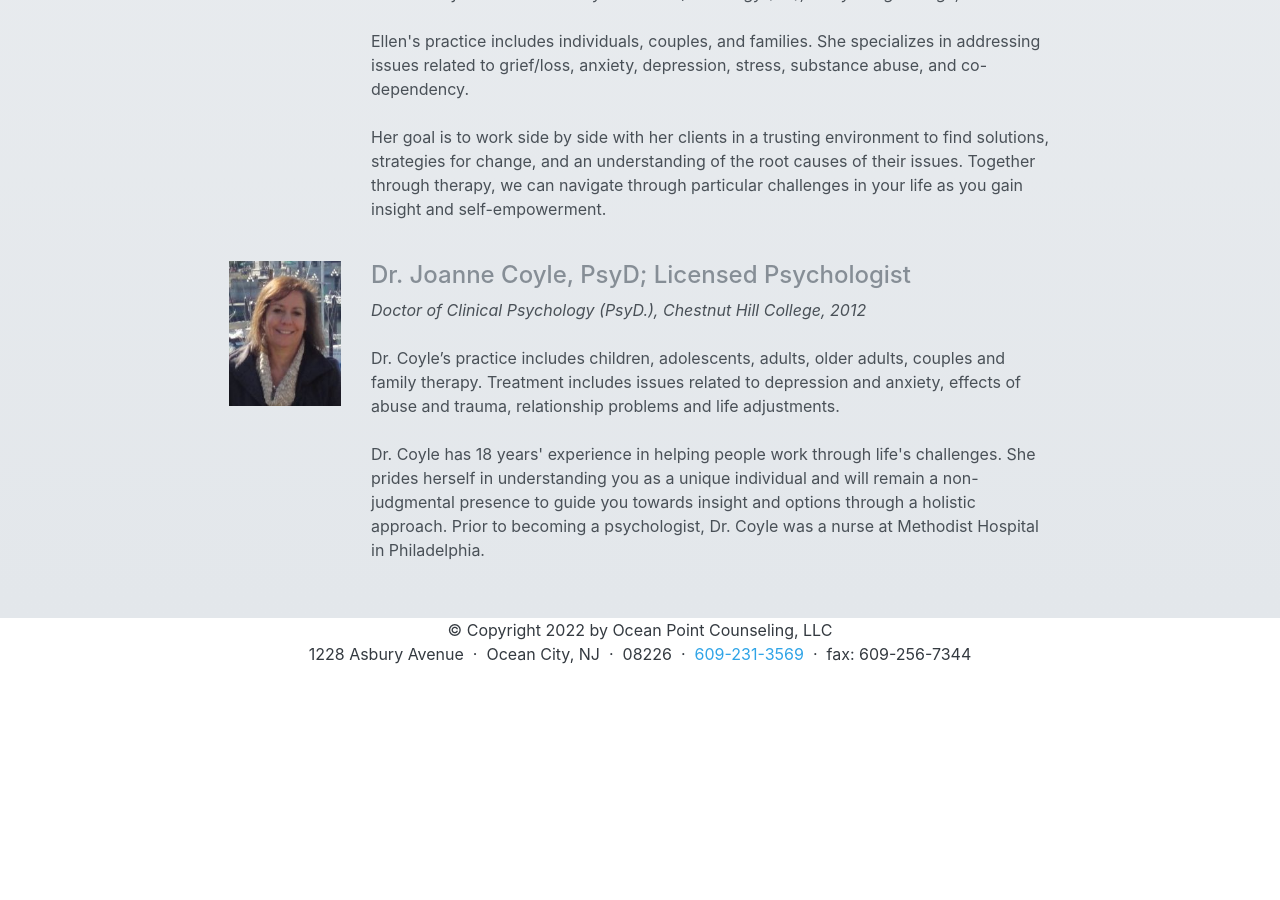
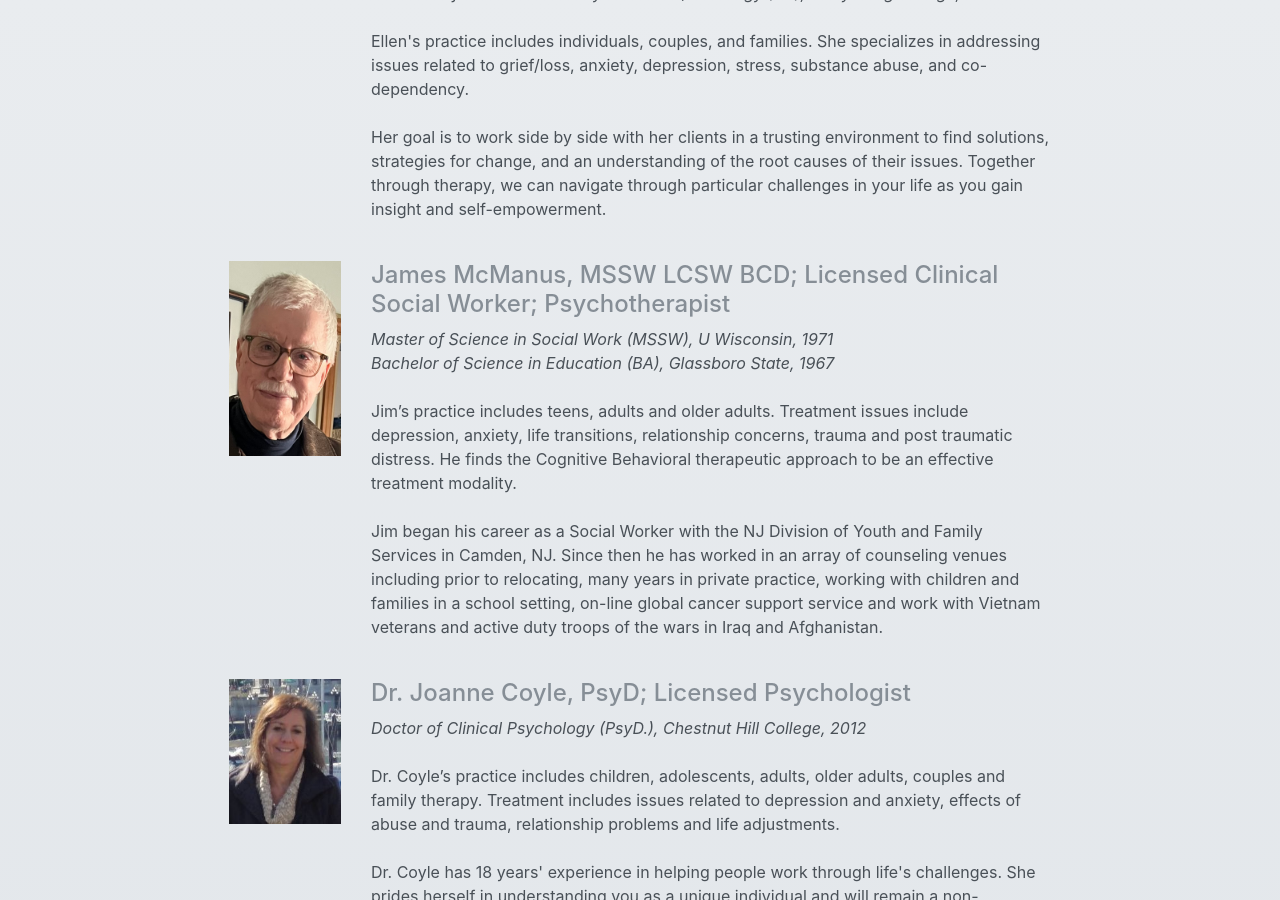
Before and after one commit to oc-point/oc-point.github.io, a Jekyll site: the page built from clinicians.md, in a window 1280 px wide and 900 px high, scrolled down 1672 px. Built offline with Jekyll 4.4.1, drawn with Linux system fonts in a browser that asks for light colours; nearby versions of some CDN libraries; before the commit the page ends 2338 px from its top, so only the background shows below that.

Commit message:
add Jim to website

```diff
--- a/_data/clinicians.yml
+++ b/_data/clinicians.yml
@@ -28,6 +28,12 @@
   - degree: Bachelor of Arts in Elementary Education/Sociology (BA), Gettysburg College, 1975
   summary: Ellen's practice includes individuals, couples, and families. She specializes in addressing issues related to grief/loss, anxiety, depression, stress, substance abuse, and co-dependency. <br><br> Her goal is to work side by side with her clients in a trusting environment to find solutions, strategies for change, and an understanding of the root causes of their issues. Together through therapy, we can navigate through particular challenges in your life as you gain insight and self-empowerment.
   image: ./assets/imgs/ellen_stem.jpg
+- title: James McManus, MSSW LCSW BCD; Licensed Clinical Social Worker; Psychotherapist
+  education:
+  - degree: Master of Science in Social Work (MSSW), U Wisconsin, 1971
+  - degree: Bachelor of Science in Education (BA), Glassboro State, 1967
+  summary: Jim’s practice includes teens, adults and older adults. Treatment issues include depression, anxiety, life transitions, relationship concerns, trauma and post traumatic distress. He finds the Cognitive Behavioral therapeutic approach to be an effective treatment modality. <br><br> Jim began his career as a Social Worker with the NJ Division of Youth and Family Services in Camden, NJ. Since then he has worked in an array of counseling venues including prior to relocating, many years in private practice, working with children and families in a school setting, on-line global cancer support service and work with Vietnam veterans and active duty troops of the wars in Iraq and Afghanistan.
+  image: ./assets/imgs/Jim-McManus.jpg
 - title: Dr. Joanne Coyle, PsyD; Licensed Psychologist
   education:
   - degree: Doctor of Clinical Psychology (PsyD.), Chestnut Hill College, 2012
--- a/assets/css/main.scss
+++ /dev/null
@@ -1,4 +0,0 @@
----
----
-
-@import "main";
```
Also changed, not shown: assets/imgs/Jim-McManus.jpg (added).
